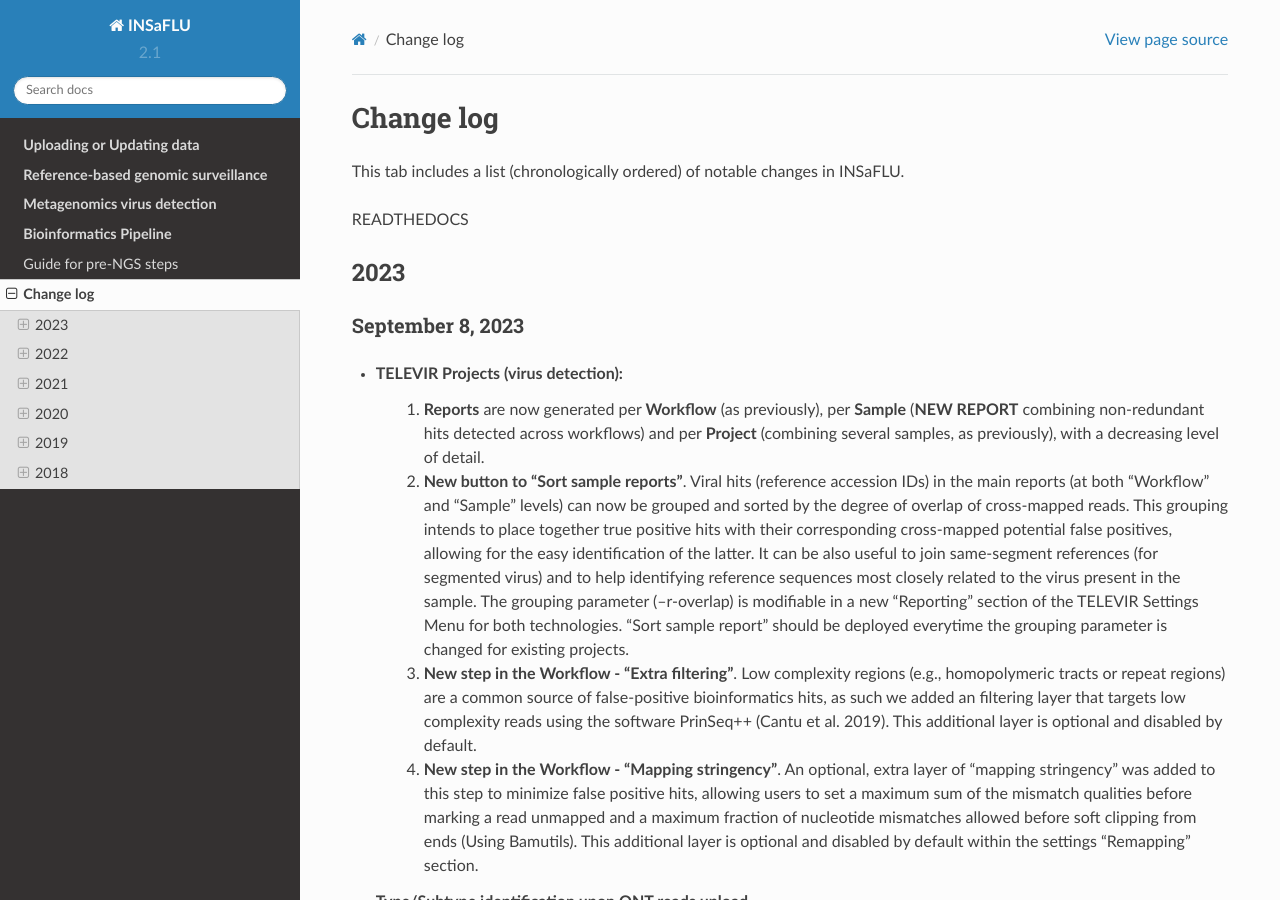
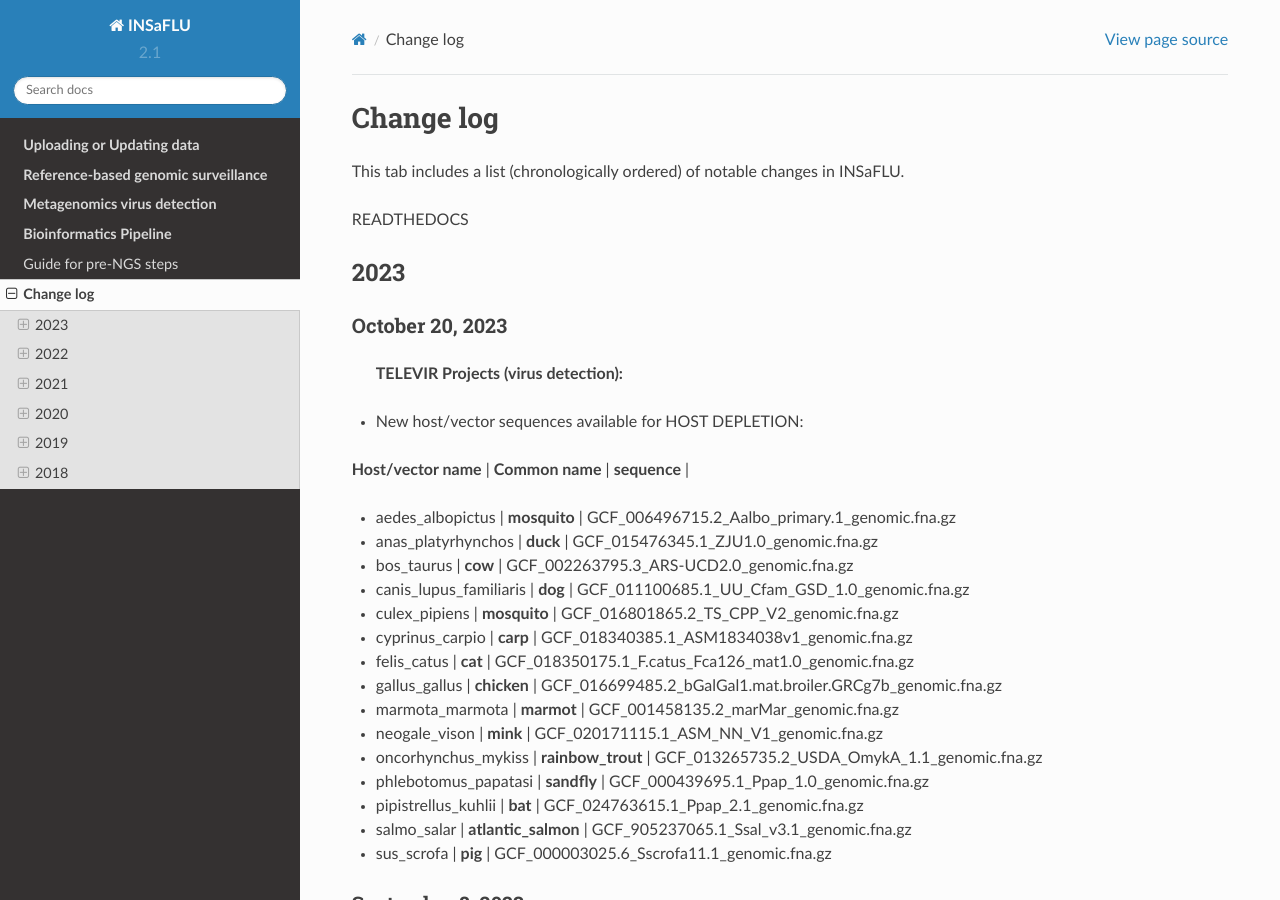
Before and after one commit to INSaFLU/insaflu_docs, a Sphinx documentation site: the page built from docs/change_log.rst, in a window 1280 px wide and 900 px high. Built offline with Sphinx 7.4.7 and the Read the Docs theme 2.0.0, drawn with Linux system fonts in a browser that asks for light colours; formulas are drawn with MathJax 3.

Commit message:
TELEVIR - new hosts/vectors for depletion

```diff
--- a/docs/change_log.rst
+++ b/docs/change_log.rst
@@ -8,6 +8,33 @@
 
 2023
 -------
+
+October 20, 2023
+..........................
+
+ **TELEVIR Projects (virus detection):**
+
+- New host/vector sequences available for HOST DEPLETION:
+
+**Host/vector name**  | **Common name** | **sequence** |
+
+- aedes_albopictus	| **mosquito** |	GCF_006496715.2_Aalbo_primary.1_genomic.fna.gz
+- anas_platyrhynchos	| **duck** |	GCF_015476345.1_ZJU1.0_genomic.fna.gz
+- bos_taurus	| **cow** |	GCF_002263795.3_ARS-UCD2.0_genomic.fna.gz
+- canis_lupus_familiaris	| **dog** |	GCF_011100685.1_UU_Cfam_GSD_1.0_genomic.fna.gz
+- culex_pipiens	| **mosquito** |	GCF_016801865.2_TS_CPP_V2_genomic.fna.gz
+- cyprinus_carpio	| **carp** |	GCF_018340385.1_ASM1834038v1_genomic.fna.gz
+- felis_catus	| **cat** |	GCF_018350175.1_F.catus_Fca126_mat1.0_genomic.fna.gz
+- gallus_gallus	| **chicken** |	GCF_016699485.2_bGalGal1.mat.broiler.GRCg7b_genomic.fna.gz
+- marmota_marmota	| **marmot** |	GCF_001458135.2_marMar_genomic.fna.gz
+- neogale_vison	| **mink** |	GCF_020171115.1_ASM_NN_V1_genomic.fna.gz
+- oncorhynchus_mykiss	| **rainbow_trout** |	GCF_013265735.2_USDA_OmykA_1.1_genomic.fna.gz
+- phlebotomus_papatasi	| **sandfly** |	GCF_000439695.1_Ppap_1.0_genomic.fna.gz
+- pipistrellus_kuhlii	| **bat** |	GCF_024763615.1_Ppap_2.1_genomic.fna.gz
+- salmo_salar	| **atlantic_salmon** |	GCF_905237065.1_Ssal_v3.1_genomic.fna.gz
+- sus_scrofa	| **pig** |	GCF_000003025.6_Sscrofa11.1_genomic.fna.gz
+
+
 
 September 8, 2023
 ..........................
```
